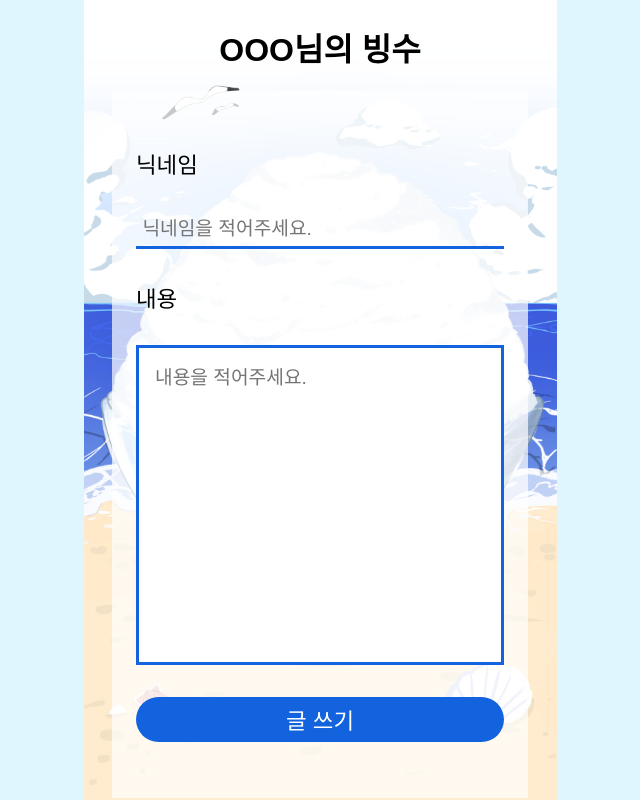
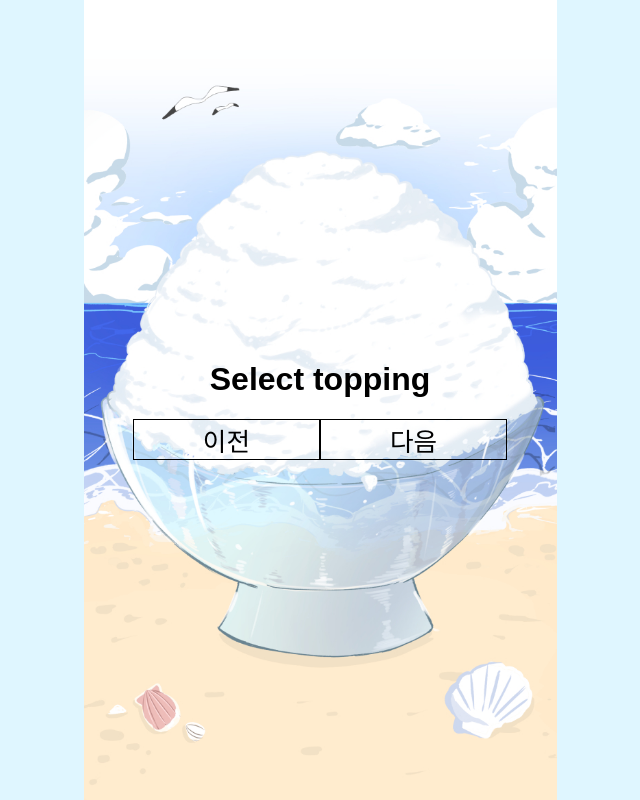
Before and after one commit to heading1/WYLSBingsu, a React app in the folder client/: page /1/write in a window 1280 px wide. Shown: the whole page, without its empty margins (320-960 px from the left). Built offline with nearby package versions, Linux system fonts and the light colour scheme; a web font is replaced by a local one.

Commit message:
[#110]feat: SelectToping 컴포넌트 추가 및 이전, 다음 버튼 추가

```diff
--- a/client/src/pages/write-page/WritePage.tsx
+++ b/client/src/pages/write-page/WritePage.tsx
@@ -1,16 +1,48 @@
-import { Wrapper, SubmitButton } from './WritePageStyle';
+import {
+  Wrapper,
+  SubmitButton,
+  PageButton,
+  ButtonWrapper,
+} from './WritePageStyle';
 import ArticleForm from './components/ArticleForm';
+import SelectTopping from './components/SelectTopping';
 import useDeviceViewport from '@/common/hooks/useDeviceViewport';
+import { useState } from 'react';
 
 const WritePage: React.FC = () => {
   const { deviceHeight } = useDeviceViewport();
+  const [writeState, setWriteState] = useState(1);
 
   return (
     <Wrapper deviceHeight={deviceHeight}>
-      <h1>OOO님의 빙수</h1>
-      <ArticleForm>
-        <SubmitButton>글 쓰기</SubmitButton>
-      </ArticleForm>
+      {writeState === 1 ? (
+        <>
+          <SelectTopping />
+        </>
+      ) : (
+        <>
+          <h1>OOO님의 빙수</h1>
+          <ArticleForm>
+            <SubmitButton>글 쓰기</SubmitButton>
+          </ArticleForm>
+        </>
+      )}
+      <ButtonWrapper>
+        <PageButton
+          onClick={() => {
+            setWriteState(1);
+          }}
+        >
+          이전
+        </PageButton>
+        <PageButton
+          onClick={() => {
+            setWriteState(2);
+          }}
+        >
+          다음
+        </PageButton>
+      </ButtonWrapper>
     </Wrapper>
   );
 };
--- a/client/src/pages/write-page/WritePageStyle.tsx
+++ b/client/src/pages/write-page/WritePageStyle.tsx
@@ -21,3 +21,16 @@ export const SubmitButton = styled.button`
   font-size: 1.4rem;
   color: #fff;
 `;
+
+export const PageButton = styled.button`
+  width: 45%;
+  font-size: 1.6rem;
+  border: 1px solid black;
+`;
+
+export const ButtonWrapper = styled.div`
+  display: flex;
+  justify-content: center;
+  width: 95%;
+  max-width: 26rem;
+`;
--- a/client/src/pages/write-page/components/ArticleFormStyle.tsx
+++ b/client/src/pages/write-page/components/ArticleFormStyle.tsx
@@ -4,7 +4,7 @@ export const Wrapper = styled.div`
   display: flex;
   width: 95%;
   max-width: 26rem;
-  padding: 3.5rem 1.5rem;
+  padding: 2.5rem 1.5rem;
   background-color: rgba(255, 255, 255, 0.7);
   flex-direction: column;
   justify-content: center;
--- /dev/null
+++ b/client/src/pages/write-page/components/SelectTopping.tsx
@@ -0,0 +1,5 @@
+const SelectTopping: React.FC = () => {
+  return <h1>Select topping</h1>;
+};
+
+export default SelectTopping;
```
